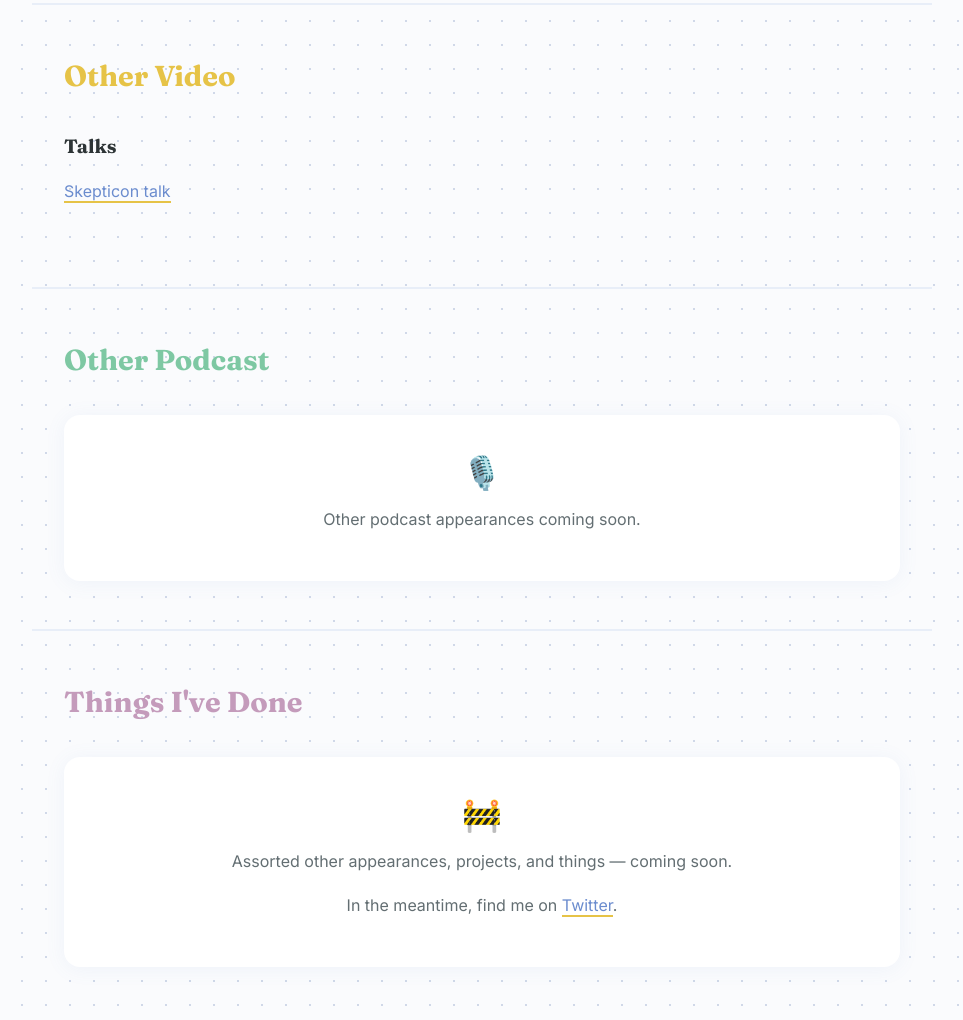
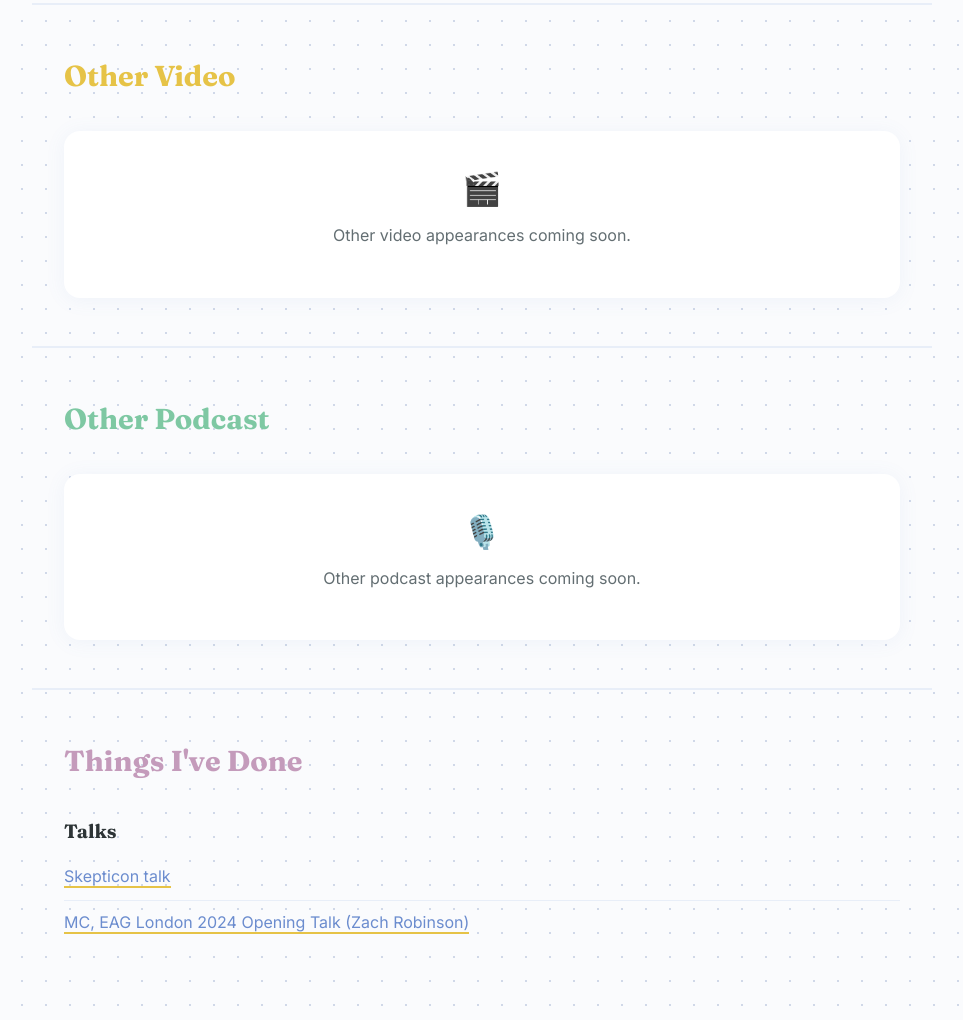
Before and after one commit to chanamessinger/chanamessinger.com, a plain HTML site: page other.html in a window 1280 px wide. Shown: the part 903-1923 px from the top of the page, without its empty margins (158-1121 px from the left). Drawn offline with Linux system fonts and the light colour scheme.

Commit message:
Update other.html: add EAG talk, reorganize sections

```diff
--- a/other.html
+++ b/other.html
@@ -249,13 +249,10 @@
     <!-- VIDEO -->
     <section class="content-section" id="video">
         <h2>Other Video</h2>
-
-        <h3>Talks</h3>
-        <ul class="link-list">
-            <li>
-                <a href="https://www.youtube.com/watch?v=Xx4Tpsk_fnM" target="_blank">Skepticon talk</a>
-            </li>
-        </ul>
+        <div class="under-construction">
+            <div class="emoji">🎬</div>
+            <p>Other video appearances coming soon.</p>
+        </div>
     </section>
 
     <!-- PODCAST -->
@@ -270,11 +267,16 @@
     <!-- OTHER -->
     <section class="content-section" id="other">
         <h2>Things I've Done</h2>
-        <div class="under-construction">
-            <div class="emoji">🚧</div>
-            <p>Assorted other appearances, projects, and things — coming soon.</p>
-            <p>In the meantime, find me on <a href="https://twitter.com/chanamessinger" target="_blank">Twitter</a>.</p>
-        </div>
+
+        <h3>Talks</h3>
+        <ul class="link-list">
+            <li>
+                <a href="https://www.youtube.com/watch?v=Xx4Tpsk_fnM" target="_blank">Skepticon talk</a>
+            </li>
+            <li>
+                <a href="https://www.youtube.com/watch?v=omc0EoyF4N0" target="_blank">MC, EAG London 2024 Opening Talk (Zach Robinson)</a>
+            </li>
+        </ul>
     </section>
 
     <footer>
```
Also changed, not shown: index.html (+1 -1 lines).
